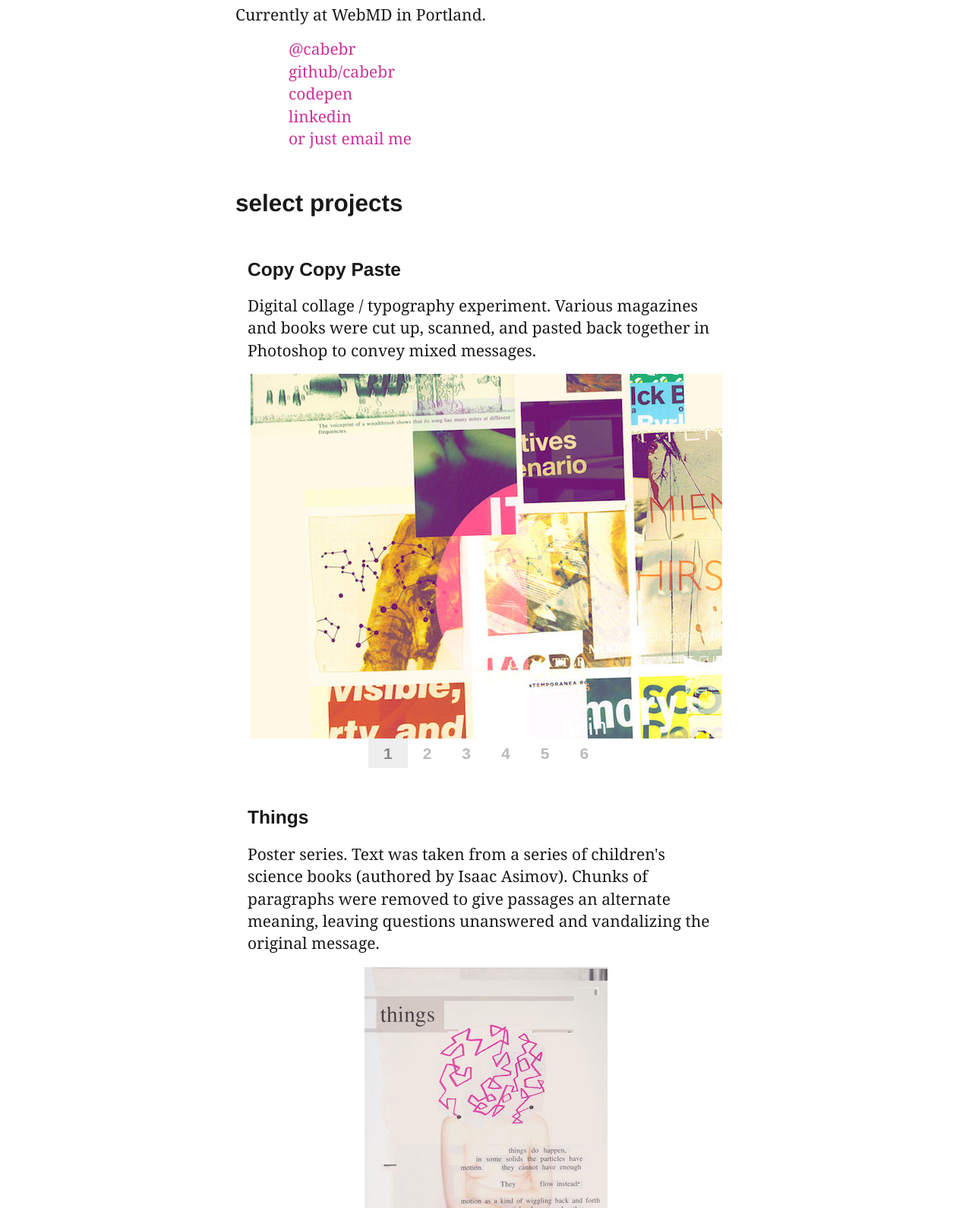
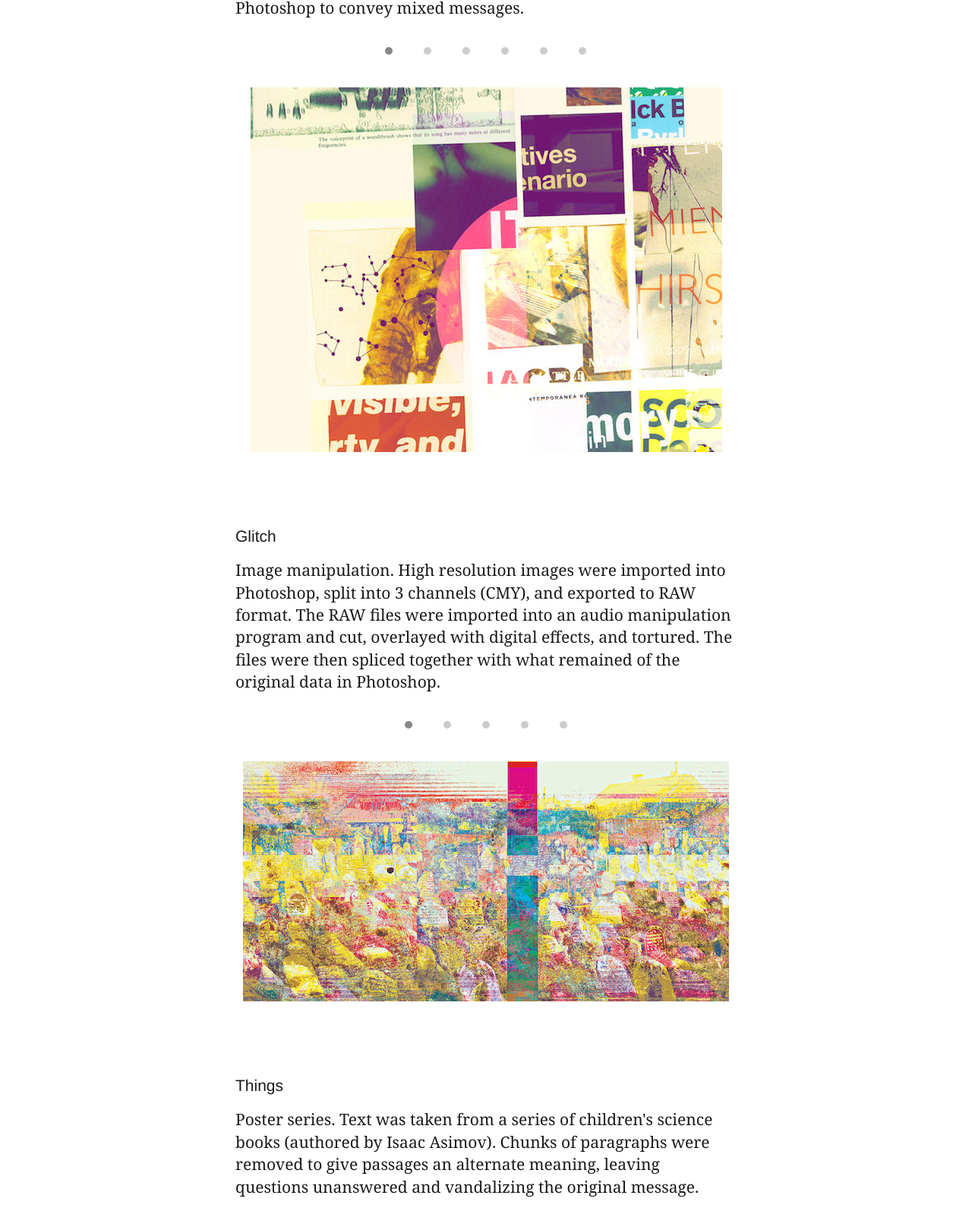
Before and after one commit to bitmap/bitmap.github.io, a plain HTML site: page index.htm in a window 1280 px wide. Shown: the part 703-2293 px from the top of the page at 76% size. Drawn offline with Linux system fonts and the light colour scheme.

Commit message:
sexier typography

```diff
--- a/css/cabe.scss
+++ b/css/cabe.scss
@@ -9,7 +9,10 @@ body {
     margin: 0;
     overflow-y: scroll;
     overflow-x: hidden;
-    background: #eee url(../images/bg.gif) center top no-repeat fixed;
+    background-image: linear-gradient(rgba(255,255,255,0.5), rgba(255,255,255,0.5)), url(../images/bg.gif);
+    background-size: cover;
+    background-attachment: fixed;
+    background-position: -25% -250px;
 
 }
 
@@ -46,16 +49,21 @@ h1 {
 #portfolio {
     width: 100%;
     position: absolute;
-    top: 75%;
+    top: 40%;
     background: white;
-    padding: 0 1rem 20rem;
+    padding: 0 1rem 2rem;
     -webkit-transform:translateZ(1px);
     transform:translateZ(1px);
 
     h2, h3 {
         width: 100%;
         max-width: 660px;
-        margin: 3rem auto 1rem;
+        margin: 2rem auto 1rem;
+        font-weight: 200;
+    }
+
+    h3 {
+        font-size: 21px;
     }
 
     p {
@@ -63,24 +71,28 @@ h1 {
         max-width: 660px;
         margin: 0 auto 1rem;
     }
+}
 
-    .presence {
-        list-style: none;
-        width: 100%;
-        max-width: 600px;
-        margin: 0 auto;
+.presence {
+    list-style: none;
+    width: 100%;
+    max-width: 660px;
+    margin: 0 auto;
+    padding: 0;
+
+    li {
+        display: inline-block;
+        padding: 0 1rem 0 0;
     }
 }
 
 .project {
-    margin: 0 auto;
-    padding: 0 1rem;
-    max-width: 660px;
+    margin: 0 auto 6rem;
 
     .tabs {
         width: 100%;
         max-width: 660px;
-        margin: 0 auto 1rem;
+        margin: 1rem auto;
         padding: 0;
         text-align: center;
         color: #bbb;
@@ -92,30 +104,45 @@ h1 {
         user-select: none; -webkit-user-select: none;
         display: inline-block;
         cursor: pointer;
-        padding: 5px 20px;
+        padding: 5px;
+        border: 20px solid white;
         font-weight: bold;
         transition: 500ms;
+        background: #ccc;
+        margin: 0 1px 0 0;
+        border-radius: 50%;
 
         &:hover {
-            color: #888;
+            background: #888;
         }
 
         &.active {
-            background: #eee;
-            color: #888;
+            background: #888;
         }
     }
 
-    img {
+    &.zzz img {
         width: auto;
         max-width: 100%;
         margin: 0 auto;
         display: none;
         user-select: none; -webkit-user-select: none;
+        float: none;
         &.active {
             display: block;
             -webkit-animation: fadein 1s;
         }
+    }
+
+    .full {
+        clear: both;
+        width: 100%;
+        overflow: hidden;
+        text-align: center;
+    }
+
+    .full img {
+        display: inline-block;
     }
 }
 
@@ -124,9 +151,8 @@ h1 {
     to {opacity: 1}
 }
 
-.red {background: red;}
-
 @media screen and (max-width: 576px) {
-    h1 {bottom: 75%;}
-    #portfolio {font-size: 18px;}
+    body {background: white;}
+    h1 {position: static; height: auto;}
+    #portfolio {font-size: 18px; position: static; }
 }
--- a/index.htm
+++ b/index.htm
@@ -9,19 +9,19 @@
 </header>
 <section id="portfolio">
 
-    <h2>presence:</h2>
-        <p>Currently at WebMD in Portland.
+    <h2>presence</h2>
+        <p>front-end at WebMD
         <ul class="presence">
             <li><a href="http://twitter.com/cabebr">@cabebr</a>
             <li><a href="http://github.com/cabebr">github/cabebr</a>
             <li><a href="http://codepen.io/cabebr">codepen</a>
             <li><a href="http://linkedin.com/calebbranson">linkedin</a>
             <!-- <li>r&eacute;sum&eacute; (<a>pdf</a> or <a>md</a>) -->
-            <li><a href="mailto:caleb.branson@gmail.com">or just email me</a>
+            <li><a href="mailto:caleb.branson@gmail.com">email</a>
         </ul>
 
-    <h2>select projects</h2>
-    <div class="project">
+    <h2>projects</h2>
+    <div class="project zzz">
         <h3>Copy Copy Paste</h3>
         <p>Digital collage / typography experiment. Various magazines and books were cut up, scanned, and pasted back together in Photoshop to convey mixed messages.</p>
         <img data-src="images/col1.jpg">
@@ -32,15 +32,7 @@
         <img data-src="images/col6.jpg">
     </div>
 
-    <div class="project">
-        <h3>Things</h3>
-        <p>Poster series. Text was taken from a series of children's science books (authored by Isaac Asimov). Chunks of paragraphs were removed to give passages an alternate meaning, leaving questions unanswered and vandalizing the original message.</p>
-        <img data-src="images/sci1.jpg">
-        <img data-src="images/sci2.jpg">
-        <img data-src="images/sci3.jpg">
-    </div>
-
-    <div class="project">
+    <div class="project zzz">
         <h3>Glitch</h3>
         <p>Image manipulation. High resolution images were imported into Photoshop, split into 3 channels (CMY), and exported to RAW format. The RAW files were imported into an audio manipulation program and cut, overlayed with digital effects, and tortured. The files were then spliced together with what remained of the original data in Photoshop.</p>
         <img data-src="images/glitch1.jpg">
@@ -49,6 +41,18 @@
         <img data-src="images/glitch4.jpg">
         <img data-src="images/glitch5.jpg">
     </div>
+
+    <div class="project">
+        <h3>Things</h3>
+        <p>Poster series. Text was taken from a series of children's science books (authored by Isaac Asimov). Chunks of paragraphs were removed to give passages an alternate meaning, leaving questions unanswered and vandalizing the original message.</p>
+        <div class="full">
+            <img src="images/sci1.jpg">
+            <img src="images/sci2.jpg">
+            <img src="images/sci3.jpg">
+        </div>
+    </div>
 </section>
 
+
+
 <script src="js/cabe.js"></script>
--- a/js/cabe.js
+++ b/js/cabe.js
@@ -6,20 +6,20 @@
 
     function makeTabs(tabContainer) {
 
-      tabContainer.appendChild(document.createElement("ul")).className = "tabs";
+      var img = tabContainer.querySelector("img");
+
+      tabContainer.insertBefore(document.createElement("ul"), img).className = "tabs";
 
       var tabHolder = tabContainer.querySelector(".tabs"),
         tabItems = tabHolder.children,
         tabParent = tabHolder.parentNode,
-        count = tabParent.querySelectorAll("img").length,
-        initialTabNumber = 1;
+        count = tabParent.querySelectorAll("img").length;
 
       for (i = 0; i < count; i++) {
         elem = document.createElement("li");
         tabHolder.appendChild(elem);
         elem.setAttribute("data-index", i);
         elem.addEventListener("click", tabClick);
-        elem.innerHTML = initialTabNumber++;
       }
 
       function tabClick(e) {
@@ -54,8 +54,6 @@
         }
       }
 
-      var img = tabContainer.querySelector("img");
-
       img.setAttribute('src', img.getAttribute('data-src'))
       img.removeAttribute('data-src');
       img.classList.add("active");
@@ -63,7 +61,7 @@
     }
 
     var each = Array.prototype.forEach,
-        project = document.querySelectorAll('.project');
+        project = document.querySelectorAll('.zzz');
 
     each.call(project, function(element) {
       makeTabs(element);
```
Also changed, not shown: css/cabe.css.
